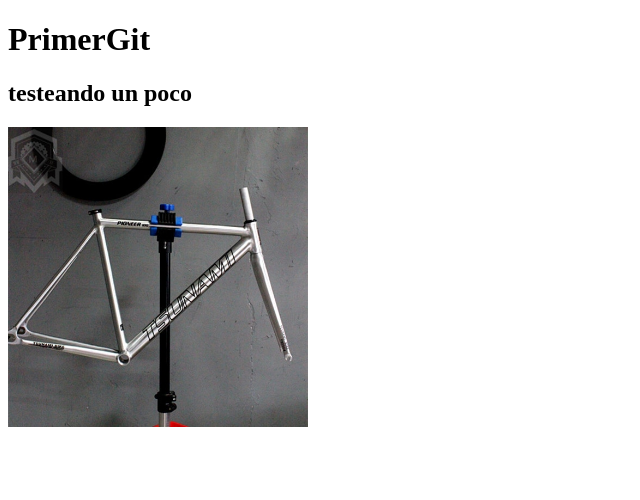
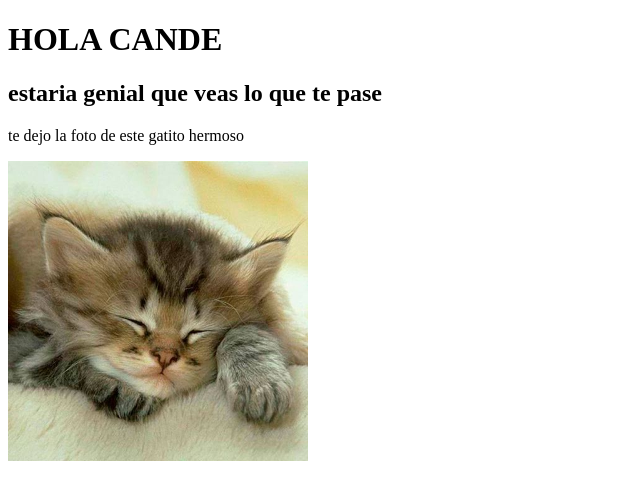
Before and after one commit to sadlacra/PruebaGit, a plain HTML site: page index.html in a window 1280 px wide. Shown: the whole page, without its empty margins (0-640 px from the left). Drawn offline with Linux system fonts and the light colour scheme.

Commit message:
primer commit rama dos

```diff
--- a/index.html
+++ b/index.html
@@ -7,9 +7,10 @@
     <title>Git</title>
 </head>
 <body>
-    <h1>PrimerGit</h1>
-    <h2>testeando un poco</h2>
-    <div><img src="imagenes/frame.jpg" width="300" height="300" alt="frame"></div>
+    <h1>HOLA CANDE</h1>
+    <h2>estaria genial que veas lo que te pase</h2>
+    <p>te dejo la foto de este gatito hermoso</p>
+    <div><img src="imagenes/me-he-encontrado-un-gatito-que-hago.jpg" width="300" height="300" alt="frame"></div>
 
 </body>
 </html>
```
Also changed, not shown: estilos.css (added), imagenes/me-he-encontrado-un-gatito-que-hago.jpg (added).
